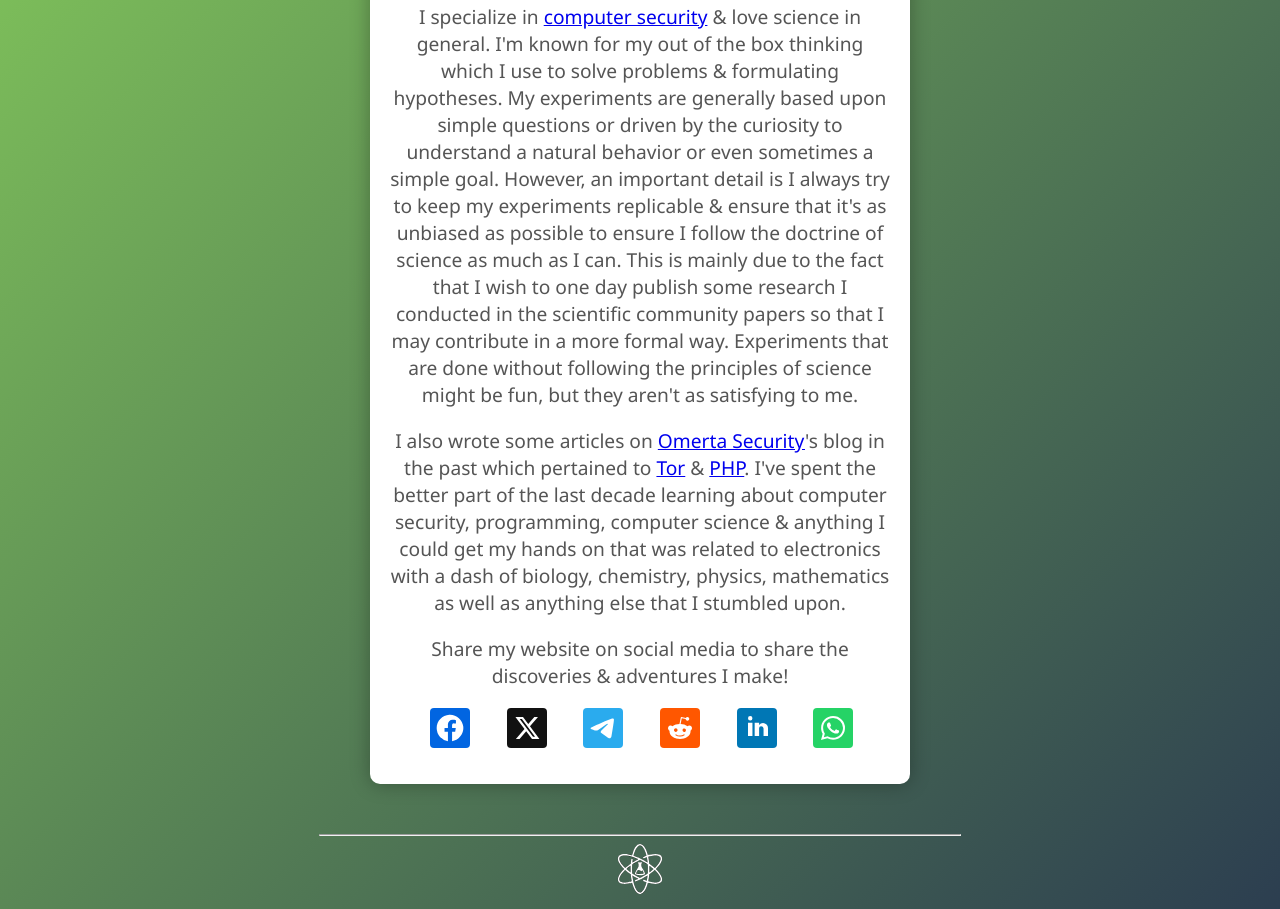
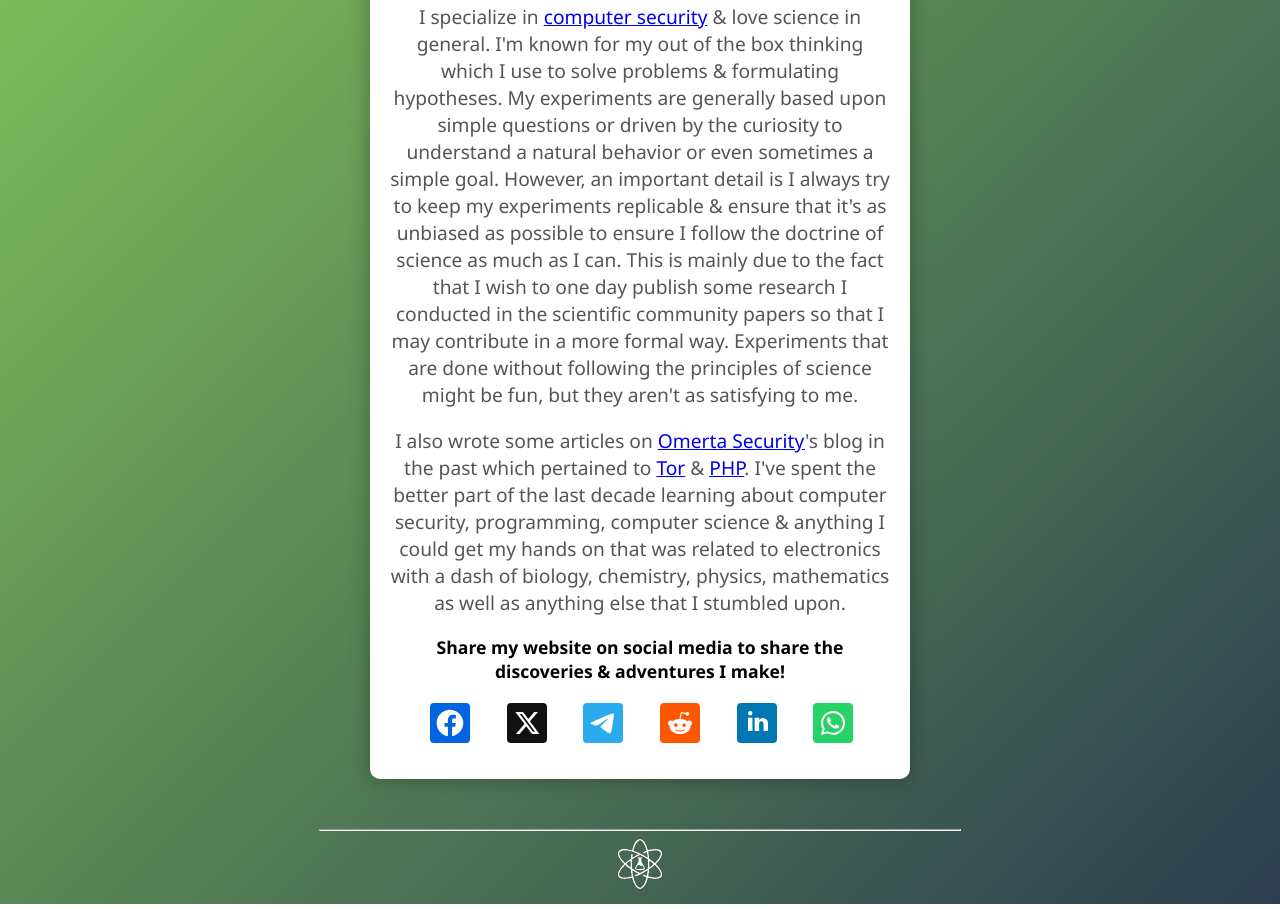
Before and after one commit to lancilloties/lancilloties.github.io, a plain HTML site: page index.html in a window 1280 px wide. Shown: the part 533-1442 px from the top of the page. Drawn offline with Linux system fonts and the light colour scheme.

Commit message:
Adjusted the css for the index page on the last line of text.

```diff
--- a/index.html
+++ b/index.html
@@ -40,7 +40,7 @@
                 electronics with a dash of biology, chemistry, physics, mathematics as well as anything else that I
                 stumbled upon.
             </p>
-            <p>Share my website on social media to share the discoveries & adventures I make!</p>
+            <h3>Share my website on social media to share the discoveries & adventures I make!</h3>
             <div class="shares-list post__block post__block_shares">
                 <ul class="shares-list__list">
                     <li class="shares-list__item">
--- a/styles.css
+++ b/styles.css
@@ -81,6 +81,13 @@ h2 {
   /* Black title color */
 }
 
+h3 {
+  font-size: 1.1em;
+  margin-bottom: 20px;
+  color: #000000;
+  /* Black title color */
+}
+
 p {
   font-size: 1.2em;
   color: #555555;
```
